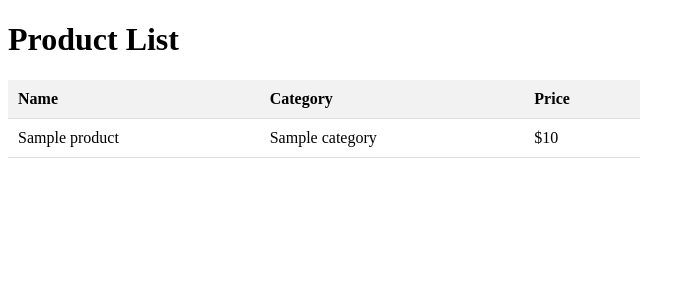
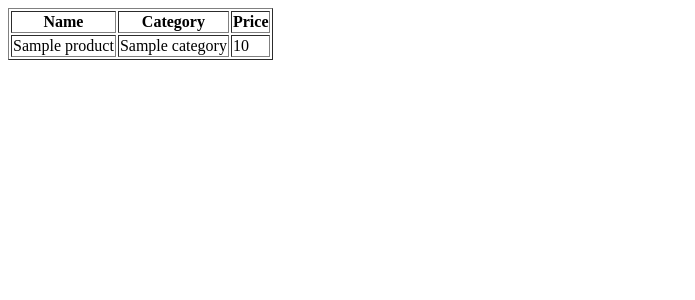
Before and after one commit to nihad1213/holbertonschool-higher_level_programming, a Flask app: template python-server_side_rendering/templates/product_display.html in a window 1280 px wide. Shown: the top 300 px of the page, without its empty margins (0-695 px from the left). Run offline with Flask 3, Linux system fonts and the light colour scheme; the template is opened without the code that fills it: most values are stand-ins (such as "Sample title", 1, 10 or a date in 2020).

Commit message:
Update product_display.html

```diff
--- a/python-server_side_rendering/templates/product_display.html
+++ b/python-server_side_rendering/templates/product_display.html
@@ -1,43 +1,30 @@
-<!-- product_display.html -->
 <!DOCTYPE html>
 <html lang="en">
 <head>
     <meta charset="UTF-8">
     <title>Product Display</title>
-    <style>
-        table {
-            width: 50%;
-            border-collapse: collapse;
-            margin-top: 20px;
-        }
-        th, td {
-            padding: 10px;
-            text-align: left;
-            border-bottom: 1px solid #ddd;
-        }
-        th {
-            background-color: #f2f2f2;
-        }
-    </style>
 </head>
 <body>
-    <h1>Product List</h1>
     {% if error %}
         <p>{{ error }}</p>
     {% else %}
-        <table>
+        <table border="1">
+            <thead>
                 <tr>
                     <th>Name</th>
                     <th>Category</th>
                     <th>Price</th>
                 </tr>
+            </thead>
+            <tbody>
                 {% for product in products %}
                     <tr>
                         <td>{{ product.name }}</td>
                         <td>{{ product.category }}</td>
-                <td>${{ product.price }}</td>
+                        <td>{{ product.price }}</td>
                     </tr>
                 {% endfor %}
+            </tbody>
         </table>
     {% endif %}
 </body>
```
Lines whose indentation alone changed are shown as unchanged.
